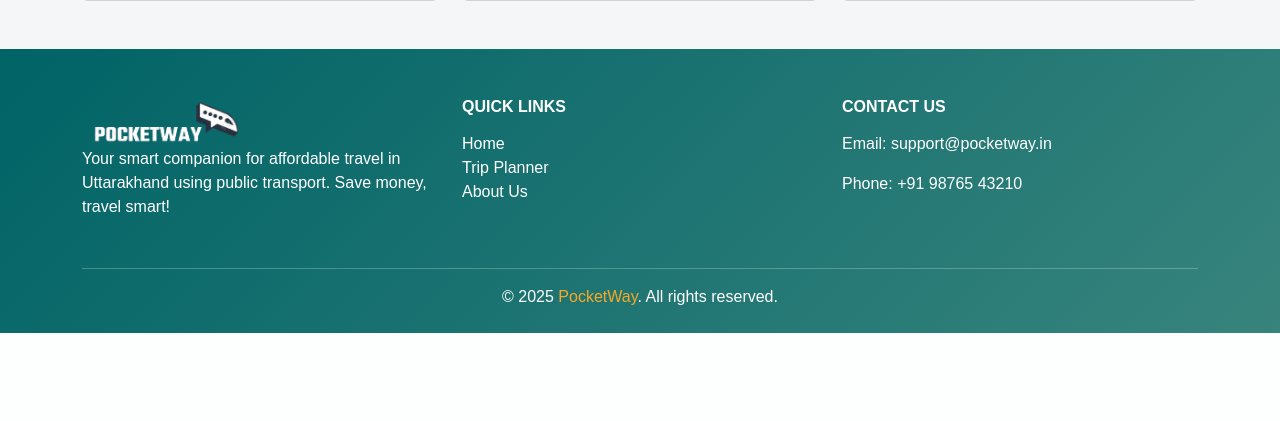
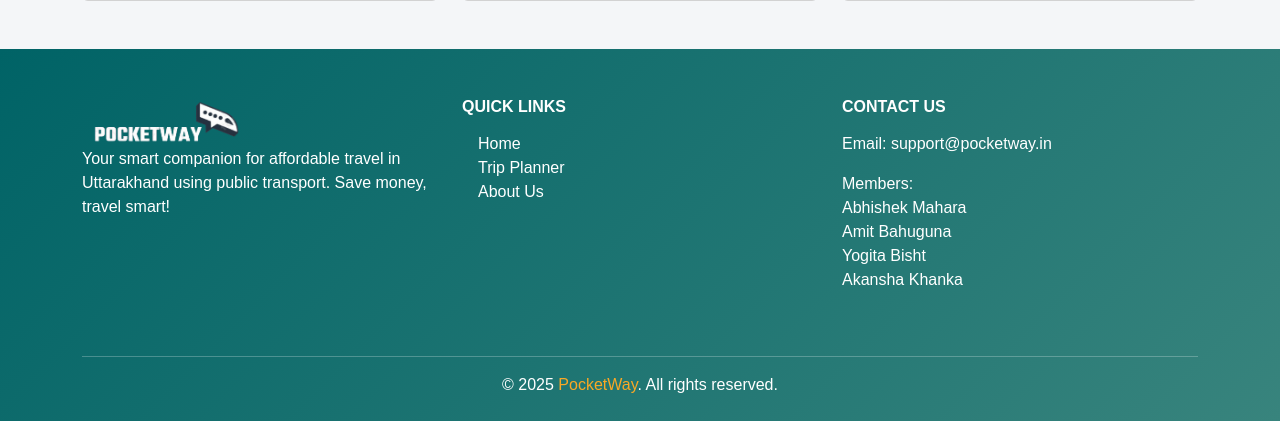
Before and after one commit to abhishekmahara/Pocket-way, a PHP site: page /index.php in a window 1280 px wide. Shown: the part 2175-2596 px from the top of the page. Before the commit the page ends 2508 px from the top, so only its background shows below. Run offline with PHP 8.4, Linux system fonts and the light colour scheme; data that the repository does not hold is empty.

Commit message:
fix: added correct links

```diff
--- a/includes/footer.php
+++ b/includes/footer.php
@@ -63,9 +63,11 @@ include __DIR__ . '/../config.php';
       <div class="col-md-4 mb-4">
         <h6 class="text-uppercase fw-bold mb-3">Quick Links</h6>
         <ul class="list-unstyled">
-          <li><a href="#" class="footer-link">Home</a></li>
-          <li><a href="#trip-planner" class="footer-link">Trip Planner</a></li>
-          <li><a href="#contact" class="footer-link">About Us</a></li>
+          <li>
+          <a class="nav-link text-white fs-7 px-3" href="<?php echo $base_url; ?>index.php">Home</a>
+          </li>
+          <li> <a class="nav-link text-white fs-7 px-3" href="<?php echo $base_url; ?>trip_planner.php">Trip Planner</a></li>
+          <li><a class="nav-link text-white fs-7 px-3" href="<?php echo $base_url; ?>about us.php">About Us</a></li>
         </ul>
       </div>
 
@@ -73,7 +75,10 @@ include __DIR__ . '/../config.php';
       <div class="col-md-4 mb-4">
         <h6 class="text-uppercase fw-bold mb-3">Contact Us</h6>
         <p>Email: <a href="mailto:support@pocketway.in" class="footer-link">support@pocketway.in</a></p>
-        <p>Phone: +91 98765 43210</p>
+        <p>Members: <br>
+          Abhishek Mahara <br>
+          Amit Bahuguna  <br>Yogita Bisht <br> Akansha Khanka
+        </p>
         <div class="mt-3 d-flex justify-content-center justify-content-md-start gap-3">
           <a href="#" class="social-icon"><i class="fab fa-facebook-f"></i></a>
           <a href="#" class="social-icon"><i class="fab fa-twitter"></i></a>
--- a/includes/header.php
+++ b/includes/header.php
@@ -59,7 +59,7 @@ include __DIR__ . '/../config.php';
           <a class="nav-link text-white fs-5 px-3" href="<?php echo $base_url; ?>trip_planner.php">Trip Planner</a>
         </li>
         <li class="nav-item">
-         <a class="nav-link text-white fs-5 px-3" href="<?php echo $base_url; ?>#travel-tips">Travel Tips</a>
+         <a class="nav-link text-white fs-5 px-3 " href="<?php echo $base_url; ?>#travel-tips">Travel Tips</a>
         </li>
 
         <li class="nav-item">
```
